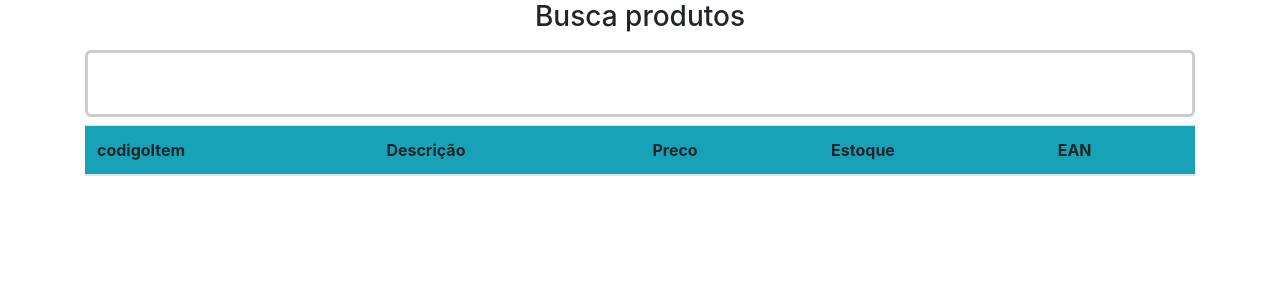
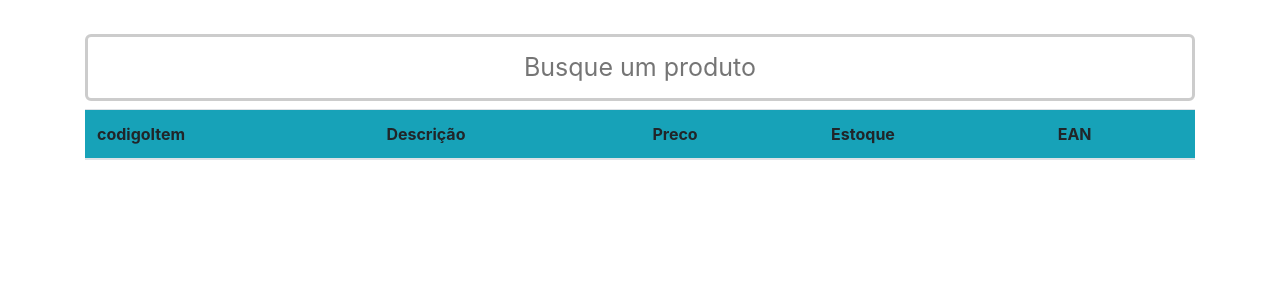
Before and after one commit to BrunoJohann/poc-dimed, an Angular app in the folder poc-front-dimed/: page /home in a window 1280 px wide. Shown: the top 300 px of the page. Built offline with nearby package versions, Linux system fonts and the light colour scheme.

Commit message:
Pequeno ajusto no html e css

```diff
--- a/poc-front-dimed/src/app/component/input-busca/input-busca.component.css
+++ b/poc-front-dimed/src/app/component/input-busca/input-busca.component.css
@@ -1,3 +1,7 @@
+.margin {
+    margin-top: 2%;
+}
+
 .estilo-input {
     text-align: center;
     font-size: 25px;
@@ -13,5 +17,5 @@
 }
 
 .estilo-input:focus {
-    border: 3px solid rgba(154, 209, 235, 0.808);
+    border: 3px solid rgba(100, 194, 238, 0.808);
 }
--- a/poc-front-dimed/src/app/component/input-busca/input-busca.component.html
+++ b/poc-front-dimed/src/app/component/input-busca/input-busca.component.html
@@ -1,6 +1,6 @@
 
-<div>
+<div class="margin">
     <div class="container">
-        <input class="estilo-input" (change)="buscaProduto($event.target.value)">
+        <input class="estilo-input" placeholder="Busque um produto" (change)="buscaProduto($event.target.value)">
     </div>
 </div>
--- a/poc-front-dimed/src/app/component/primeira-tela/primeira-tela.component.html
+++ b/poc-front-dimed/src/app/component/primeira-tela/primeira-tela.component.html
@@ -1,7 +1,5 @@
 
-<h3 class="container alinhamento" >
-  Busca produtos
-</h3>
+<h3 class="container alinhamento" ></h3>
 
 <app-input-busca (resBuscaApi)="resInputFilho($event)"></app-input-busca>
 
--- a/poc-front-dimed/src/app/component/resultado-busca/resultado-busca.component.html
+++ b/poc-front-dimed/src/app/component/resultado-busca/resultado-busca.component.html
@@ -1,4 +1,3 @@
-
 
 <div class="container d-flex justify-content-center">
   <table class="table table-hover">
```
Lines whose indentation alone changed are shown as unchanged.
